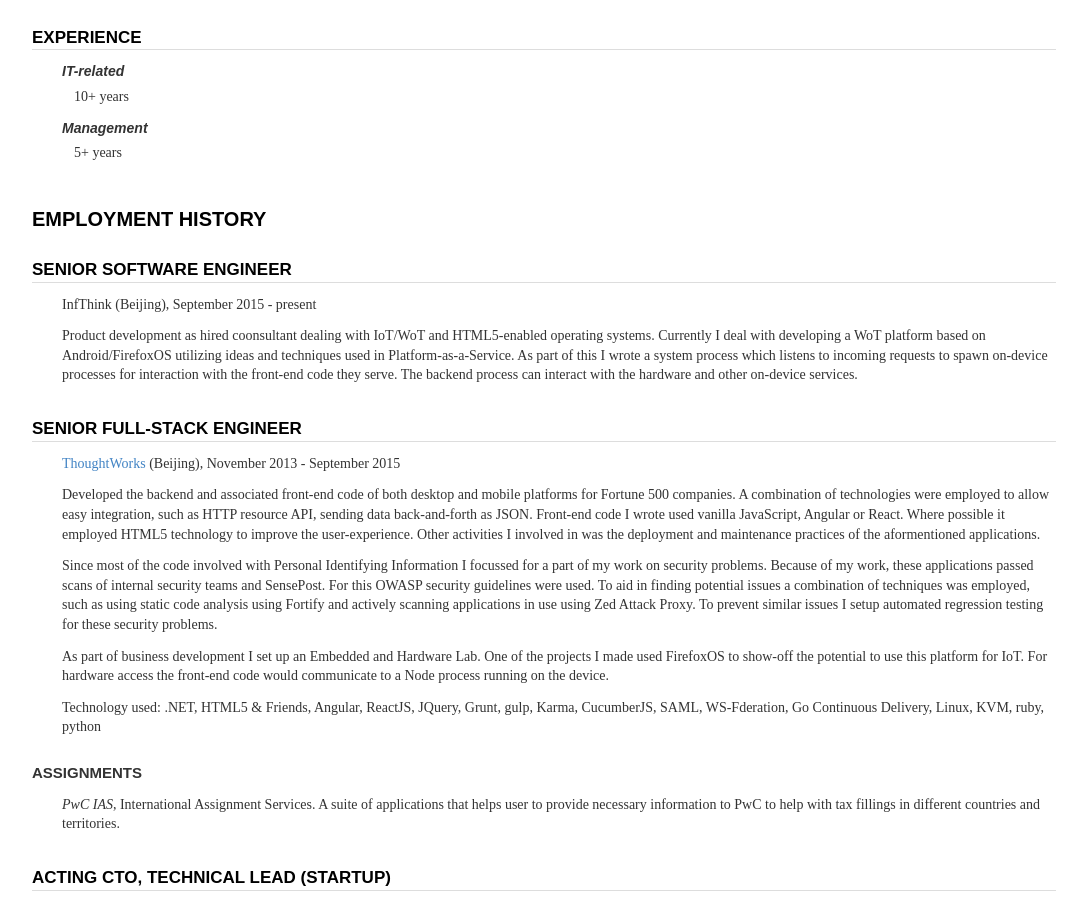
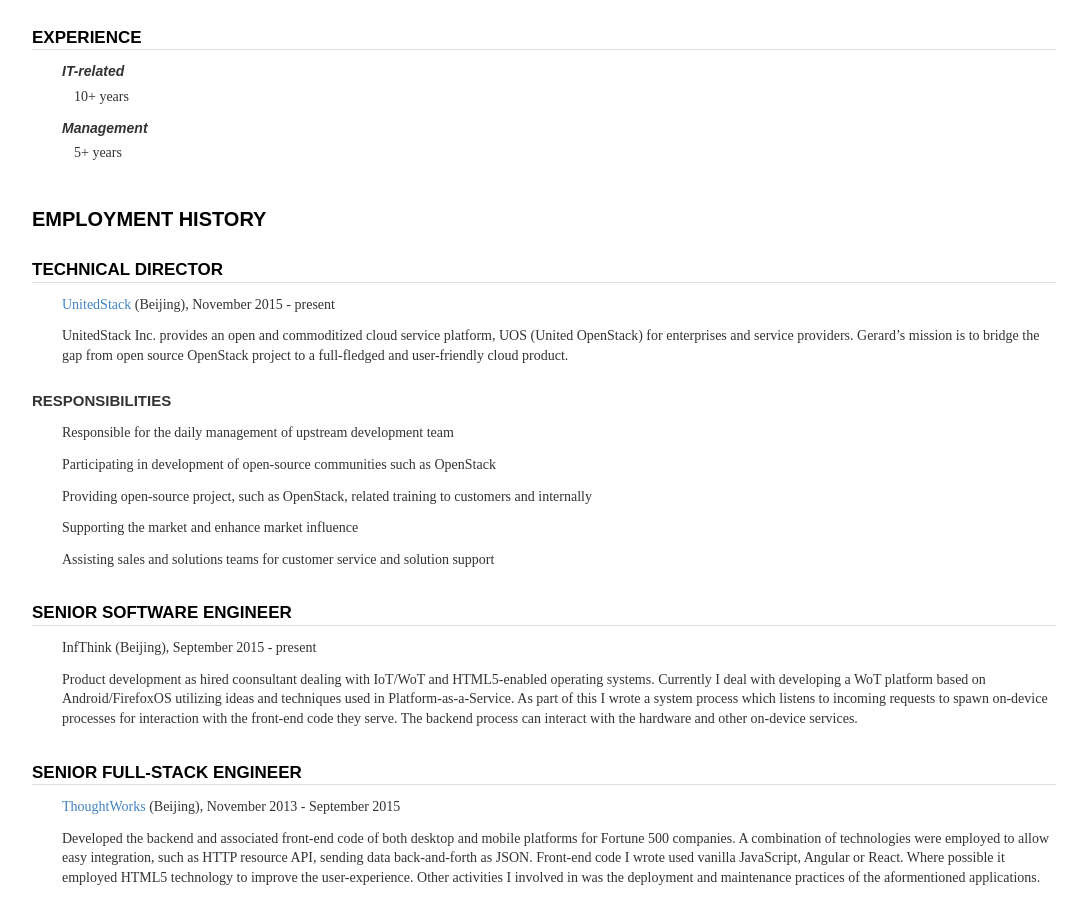
Before and after one commit to gbraad/resume, a Jekyll site: the page built from resume.md, in a window 1280 px wide and 900 px high, scrolled down 1342 px. Shown: the whole window, without its empty margins (96-1183 px from the left). Built offline with Jekyll 4.4.1, drawn with Linux system fonts in a browser that asks for light colours; Markdown is read by kramdown in place of the engine named in the settings.

Commit message:
Add UnitedStack entry

```diff
--- a/resume.md
+++ b/resume.md
@@ -53,6 +53,20 @@
   : 5+ years
 
 # Employment History
+
+
+## Technical Director
+  * [UnitedStack][employer ustack] (Beijing), November 2015 - present
+
+    UnitedStack Inc. provides an open and commoditized cloud service platform, UOS (United OpenStack) for enterprises and service providers. Gerard's mission is to bridge the gap from open source OpenStack project to a full-fledged and user-friendly cloud product.
+
+### Responsibilities
+  * Responsible for the daily management of upstream development team
+  * Participating in development of open-source communities such as OpenStack
+  * Providing open-source project, such as OpenStack, related training to customers and internally
+  * Supporting the market and enhance market influence
+  * Assisting sales and solutions teams for customer service and solution support
+
 
 ## Senior Software Engineer
   * InfThink (Beijing), September 2015 - present
@@ -221,6 +235,7 @@
 [personal website]: http://gbraad.nl "Personal website"
 [linkedin profile]: http://linkedin.com/in/gbraad/ "LinkedIn"
 
+[employer ustack]: http://www.unitedstack.com "UnitedStack有云 OpenStack [cloud] services"
 [employer tw]: http://www.thoughtworks.com/ "ThoughtWorks"
 [employer fchk]: http://www.feichanghaokan.com/ "非常好看(feichanghaokan)"
 [employer nomovok]: http://www.nomovok.com/ "Nomovok"
```
